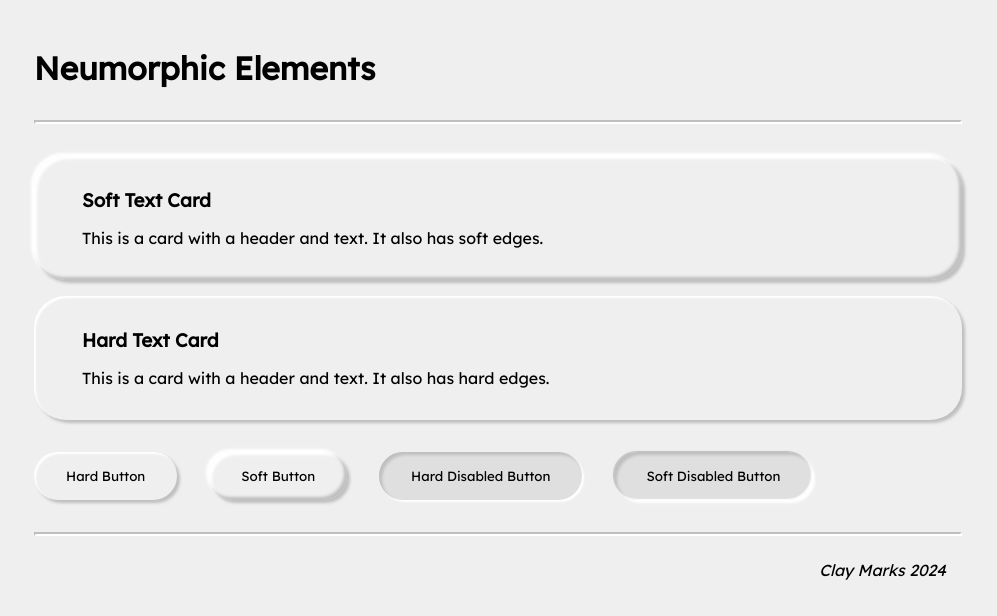
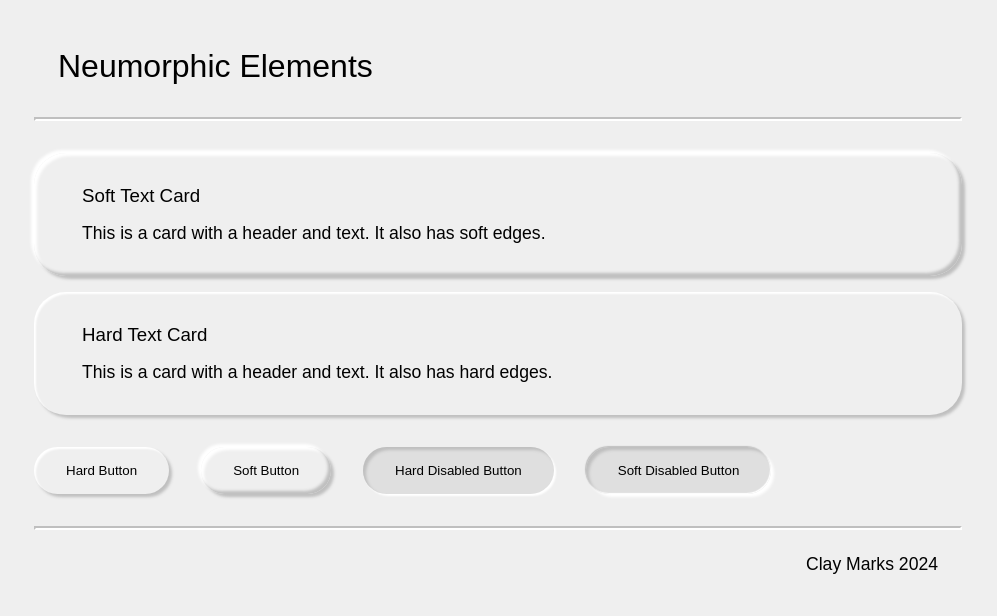
Before and after one commit to MarshalMarks/cyberlizer_site, a React (Create React App) app: page / in a window 1280 px wide. Shown: the top 616 px of the page, without its empty margins (142-1139 px from the left). Built offline with nearby package versions, Linux system fonts and the light colour scheme.

Commit message:
/Tweaked formatting and changed font/

```diff
--- a/src/App.css
+++ b/src/App.css
@@ -54,6 +54,14 @@ body {
 
 .elementContainer * {
   margin: 1rem;
+}
+
+h1, h2, h3, h4, h5, h6 {
+  font-weight: 400;
+}
+
+p {
+  font-size: 1.1rem;
 }
 
 .Card {
@@ -127,10 +135,13 @@ hr.spacer {
 
 .header {
   margin-bottom: 2rem;
+  padding-left: 1.5rem;
+  padding-right: 1.5rem;
 }
 
 .footerText {
   text-align: end;
-  color: var(--text-pressed);
   margin-top: 1.5rem;
+  padding-left: 1.5rem;
+  padding-right: 1.5rem;
 }
--- a/src/index.css
+++ b/src/index.css
@@ -1,5 +1,6 @@
 * {
-  font-family: 'Lexend';
+  font-family: "Montserrat", sans-serif;
+  font-weight: 100;
 }
 
 body {
--- a/src/pages/ElementGallery.js
+++ b/src/pages/ElementGallery.js
@@ -35,7 +35,7 @@ function ElementGallery() {
 
             <hr className="spacer"></hr>
 
-            <p className="footerText"><i>Clay Marks 2024</i></p>
+            <p className="footerText">Clay Marks 2024</p>
         </>
     );
 }
```
